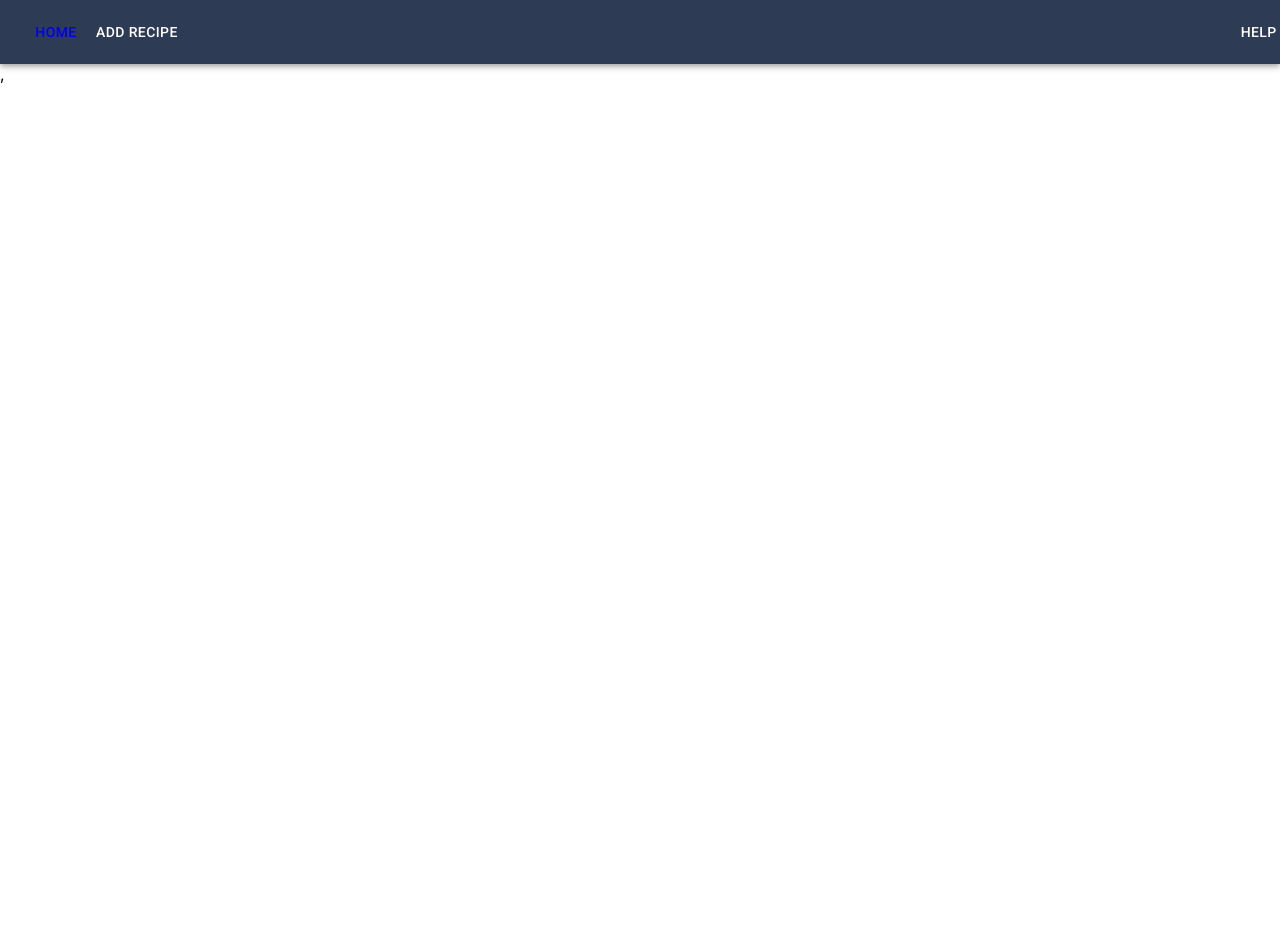
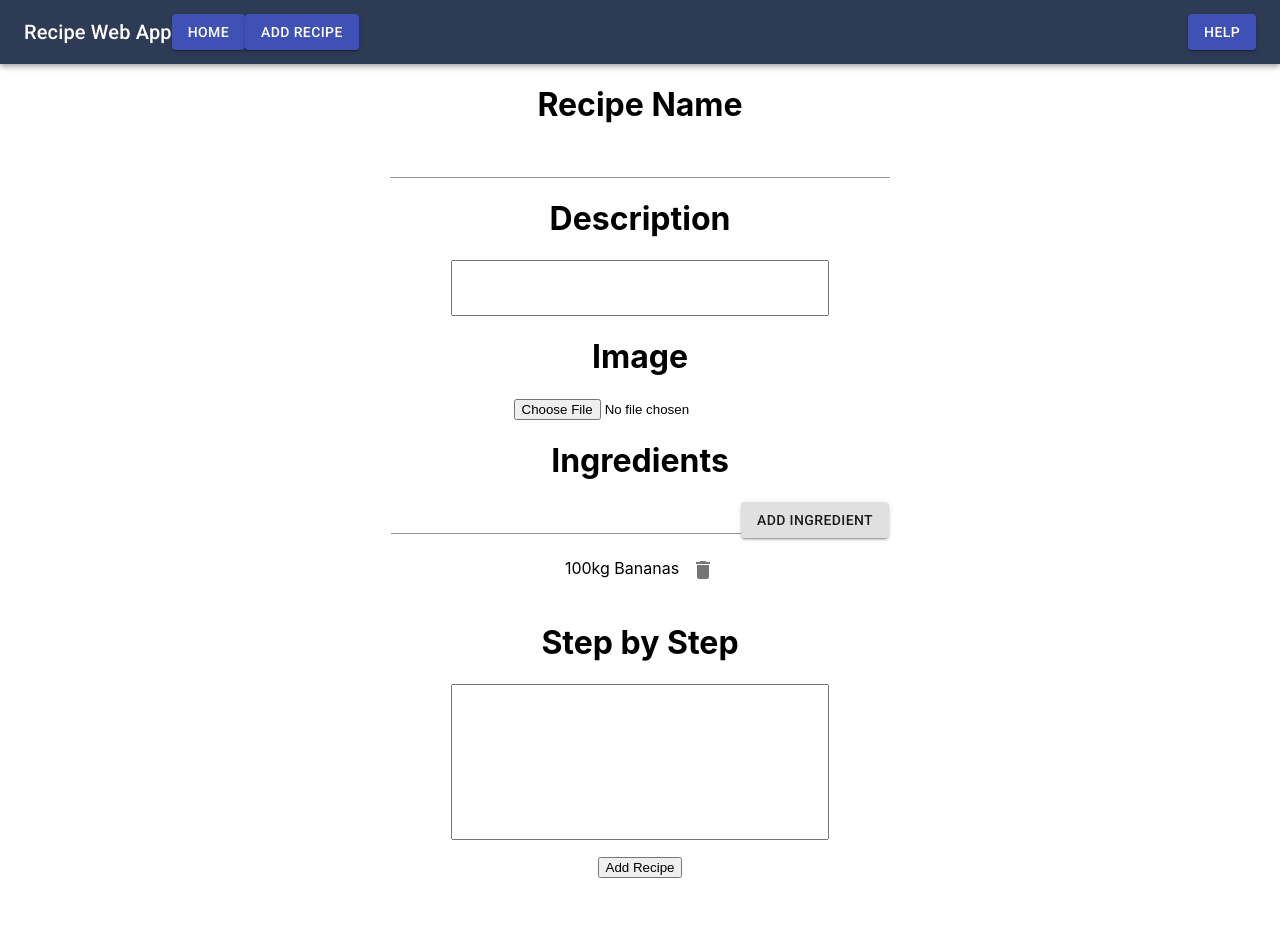
Before and after one commit to patchangg/Recipe-Web-App, a React (Create React App) app in the folder client-app/: page /AddRecipe in a window 1280 px wide. Shown: the top 944 px of the page. Before the commit the page ends 800 px from the top, so only its background shows below. Built offline with nearby package versions, Linux system fonts and the light colour scheme.

Commit message:
Navbar, Footer and tweaks
Added a navbar and footer to each page.
Started tweaking the addrecipes and home page

```diff
--- a/client-app/package.json
+++ b/client-app/package.json
@@ -4,6 +4,7 @@
   "private": true,
   "dependencies": {
     "@material-ui/core": "^4.11.4",
+    "@material-ui/icons": "^4.11.2",
     "@testing-library/jest-dom": "^5.12.0",
     "@testing-library/react": "^11.2.6",
     "@testing-library/user-event": "^12.8.3",
--- a/client-app/src/AddRecipe.js
+++ b/client-app/src/AddRecipe.js
@@ -1,38 +1,39 @@
-import Button from '@material-ui/core/Button'
-import Toolbar from '@material-ui/core/Toolbar'
-import AppBar from '@material-ui/core/AppBar';
-import Grid from '@material-ui/core/Grid';
-import { Link } from 'react-router-dom';
+import List from '@material-ui/core/List';
+import DeleteIcon from '@material-ui/icons/Delete';
+import IconButton from '@material-ui/core/IconButton';
+import TextField from '@material-ui/core/TextField';
+import Button from '@material-ui/core/Button';
 
 export default function AddRecipe() {
-      const preventDefault = (event) => event.preventDefault();
 
       return (
             <div className="AddRecipe">
-                  <AppBar position="static" style={{ background: '#2E3B55' }}>
-                        <Toolbar>
-                              <Grid container spacing={10}>
-                              <Grid item xs={11}>
-                              <Link to="/">
-                                    <Button color="inherit">
-                                          Home
-                                    </Button>
-                              </Link>
-                              <Button color="inherit" onClick={() => { alert('added') }}>
-                                    Add Recipe
-                              </Button>
-                              </Grid>
-
-                              <Grid item xs={1}>
-                                    <div>
-                                    <Button color="inherit" onClick={() => { alert('I dieded') }}>
-                                    Help
-                                    </Button>
-                                    </div>
-                              </Grid>
-                              </Grid>
-                        </Toolbar>
-                  </AppBar>
+                  <center>
+                  <h1>Recipe Name</h1>
+                  <TextField style = {{width: "500px"}}/>
+                  <h1>Description</h1>
+                  <input style={{height: "50px", width: "370px"}}
+                        type="text"
+                  />
+                  <h1>Image</h1>
+                  <input
+                        type="file"
+                  />
+                  <h1>Ingredients</h1>
+                  <TextField style = {{width: "350px"}}/>
+                  <Button variant="contained">Add Ingredient</Button>
+                  <List>100kg Bananas
+                  <IconButton edge="end" aria-label="delete">
+                      <DeleteIcon />
+                  </IconButton></List>
+                  <h1>Step by Step</h1>
+                  <input style={{height: "150px", width: "370px"}}
+                        type="text"
+                  />
+                  <p>
+                  <button>Add Recipe</button>
+                  </p>
+                  </center>
             </div>
       )
 }
--- a/client-app/src/App.js
+++ b/client-app/src/App.js
@@ -2,15 +2,21 @@ import { Route, Switch, withRouter } from 'react-router-dom';
 import AddRecipe from './AddRecipe';
 import HelpRecipe from './HelpRecipe';
 import RecipeList from './RecipeList';
+import Navbar from './Navbar';
+import Footer from './Footer';
 
 export default function App() {
+
       return (
         <div className="App">
+          <Navbar />
           <Switch>
             <Route exact path ="/" component={withRouter(RecipeList)}/>
             <Route path ="/AddRecipe" component={withRouter(AddRecipe)}/>
             <Route path ="/HelpRecipe" component={withRouter(HelpRecipe)}/>
           </Switch>
+          <Footer />
         </div>
       );
+
 }
--- /dev/null
+++ b/client-app/src/Footer.js
@@ -0,0 +1,16 @@
+import Typography from '@material-ui/core/Typography';
+import "./css/Footer.css";
+
+export default function Footer() {
+    return (
+        <div className="footer">
+            <div className="container">
+                <footer>
+                    <center>
+                        <Typography>© 2021 MLG GRINDERS PTY LTD | All Rights Reserved | Terms of Service | Privacy</Typography>
+                    </center>
+                </footer>
+            </div>
+        </div>
+    );
+}
--- a/client-app/src/HelpRecipe.js
+++ b/client-app/src/HelpRecipe.js
@@ -1,35 +1,14 @@
-import Button from '@material-ui/core/Button'
-import Toolbar from '@material-ui/core/Toolbar'
-import AppBar from '@material-ui/core/AppBar';
-import Grid from '@material-ui/core/Grid';
 
 export default function HelpRecipe() {
-      const preventDefault = (event) => event.preventDefault();
 
       return (
             <div className="HelpRecipe">
-                  <AppBar position="static" style={{ background: '#2E3B55' }}>
-                        <Toolbar>
-                              <Grid container spacing={10}>
-                              <Grid item xs={11}>
-                              <Button color="inherit" onClick={() => { alert('Pingus') }}>
-                                    Home
-                              </Button>
-                              <Button color="inherit" onClick={() => { alert('Pingus') }}>
-                                    Add Recipe
-                              </Button>
-                              </Grid>
-
-                              <Grid item xs={1}>
-                                    <div>
-                                    <Button color="inherit" onClick={() => { alert('I diededs') }}>
-                                    Help
-                                    </Button>
-                                    </div>
-                              </Grid>
-                              </Grid>
-                        </Toolbar>
-                  </AppBar>
+                  <center>
+                  <h1>Welcome to help</h1>
+                  <h1>Press Home to look at recipes on the website</h1>
+                  <h1>Press Add Recipes to add recipes on the website</h1>
+                  <h2>Once in add recipes, enter the details to add the recipe</h2>
+                  </center>
             </div>
       )
 }
--- /dev/null
+++ b/client-app/src/Navbar.js
@@ -0,0 +1,34 @@
+import Button from '@material-ui/core/Button';
+import Toolbar from '@material-ui/core/Toolbar';
+import AppBar from '@material-ui/core/AppBar';
+import Typography from '@material-ui/core/Typography';
+import { Link } from 'react-router-dom';
+import { makeStyles } from '@material-ui/core/styles';
+import React from 'react';
+
+const useStyles = makeStyles((theme) => ({
+      root: {
+        flexGrow: 1,
+      },
+      title: {
+        flexGrow: 1,
+        marginRight: theme.spacing(2)
+      },
+    }));
+export default function RecipeList() {
+      const classes = useStyles();
+      return (
+            <div className={classes.root}>
+                  <AppBar position="static" style={{ background: '#2E3B55' }}>
+                  <Toolbar>
+                        <Typography variant="h6">Recipe Web App</Typography>
+                        <Typography variant="h6" className={classes.title}>
+                        <Link to="/"><Button variant="contained" color="primary">Home</Button></Link>
+                        <Link to="/AddRecipe"><Button variant="contained" color="primary">Add Recipe</Button></Link>
+                        </Typography>
+                        <Link to="/HelpRecipe"><Button variant="contained" color="primary">Help</Button></Link>
+                  </Toolbar>
+                  </AppBar>
+            </div>
+      )
+}
--- a/client-app/src/RecipeList.js
+++ b/client-app/src/RecipeList.js
@@ -1,60 +1,83 @@
+import React from 'react';
 import Button from '@material-ui/core/Button';
-import Toolbar from '@material-ui/core/Toolbar';
-import AppBar from '@material-ui/core/AppBar';
+import Card from '@material-ui/core/Card';
+import CardActions from '@material-ui/core/CardActions';
+import CardContent from '@material-ui/core/CardContent';
+import CardMedia from '@material-ui/core/CardMedia';
 import Grid from '@material-ui/core/Grid';
+import { makeStyles } from '@material-ui/core/styles';
+import Container from '@material-ui/core/Container';
 import Typography from '@material-ui/core/Typography';
-import Paper from '@material-ui/core/Paper';
-import {
-      BrowserRouter as Router,
-      Link,
-      Route,
-      Switch,
-    } from 'react-router-dom';
-import React from 'react';
+
+const useStyles = makeStyles((theme) => ({
+      icon: {
+        marginRight: theme.spacing(2),
+      },
+      heroContent: {
+        backgroundColor: theme.palette.background.paper,
+        padding: theme.spacing(8, 0, 6),
+      },
+      heroButtons: {
+        marginTop: theme.spacing(4),
+      },
+      cardGrid: {
+        paddingTop: theme.spacing(8),
+        paddingBottom: theme.spacing(8),
+      },
+      card: {
+        height: '100%',
+        display: 'flex',
+        flexDirection: 'column',
+      },
+      cardMedia: {
+        paddingTop: '56.25%', // 16:9
+      },
+      cardContent: {
+        flexGrow: 1,
+      },
+
+    }));
+
+    const cards = [1, 2, 3, 4, 5, 6, 7, 8, 9];
 
 export default function RecipeList() {
-      const preventDefault = (event) => event.preventDefault();
-
+      const classes = useStyles();
       return (
             <div className="RecipeMain">
-                  <AppBar position="static" style={{ background: '#2E3B55' }}>
-                  <Toolbar>
-                        <Grid container spacing={10}>
-                        <Grid item xs={11}>
-                        <Typography variant="h6">Recipe Web App</Typography>
-                        <Link to="/">
-                              <Button color="inherit">
-                                    Home
-                              </Button>
-                        </Link>
-                        <Link to="/AddRecipe">
-                              <Button color="inherit">
-                                    Add Recipe
-                              </Button>
-                        </Link>
-                        </Grid>
-
-                        <Grid item xs={1}>
-                              <div>
-                              <Button color="inherit" onClick={() => { alert('I died') }}>
-                              Help
-                              </Button>
-                              </div>
-                        </Grid>
-                        </Grid>
-                  </Toolbar>
-                  </AppBar>
-                  <Grid container spacing={2} justify="center">
-                        <Grid item>
-                              <Paper style={{height:75,width:50,}}/>
-                        </Grid>
-                        <Grid item>
-                              <Paper style={{height:75,width:50,}}/>
-                        </Grid>
-                        <Grid item>
-                              <Paper style={{height:75,width:50,}}/>
-                        </Grid>
-                  </Grid>
+        <Container className={classes.cardGrid} maxWidth="md">
+          <Grid container spacing={4}>
+            {cards.map((card) => (
+              <Grid item key={card} xs={12} sm={6} md={4}>
+                <Card className={classes.card}>
+                  <CardMedia
+                    className={classes.cardMedia}
+                    image="https://source.unsplash.com/random"
+                    title="Image title"
+                  />
+                  <CardContent className={classes.cardContent}>
+                    <Typography gutterBottom variant="h5" component="h2">
+                      Recipe
+                    </Typography>
+                    <Typography>
+                      Delicious Cake
+                    </Typography>
+                  </CardContent>
+                  <CardActions>
+                    <Button size="small" color="primary">
+                      View
+                    </Button>
+                    <Button size="small" color="primary">
+                      Edit
+                    </Button>
+                    <Button size="small" color="primary">
+                      Delete
+                    </Button>
+                  </CardActions>
+                </Card>
+              </Grid>
+            ))}
+          </Grid>
+        </Container>
             </div>
       )
 }
--- /dev/null
+++ b/client-app/src/css/Footer.css
@@ -0,0 +1,21 @@
+/* Footer Section */
+.footer-basic {
+    padding: 10px 0;
+    background-color: #ffffff;
+    color: #4b4c4d;
+}
+
+.footer-basic .copyright {
+    margin-top: 0px;
+    text-align: center;
+    font-size: 13px;
+    color: rgb(0, 0, 0);
+    margin-bottom: 0;
+}
+
+.footer {
+    padding-top: 3em;
+    position: relative;
+    bottom: 0;
+    width: 100%;
+}
```
Also changed, not shown: client-app/src/css/App.css (added, +10 -0 lines), 2 other files (tests, documents, lock files or other folders).
